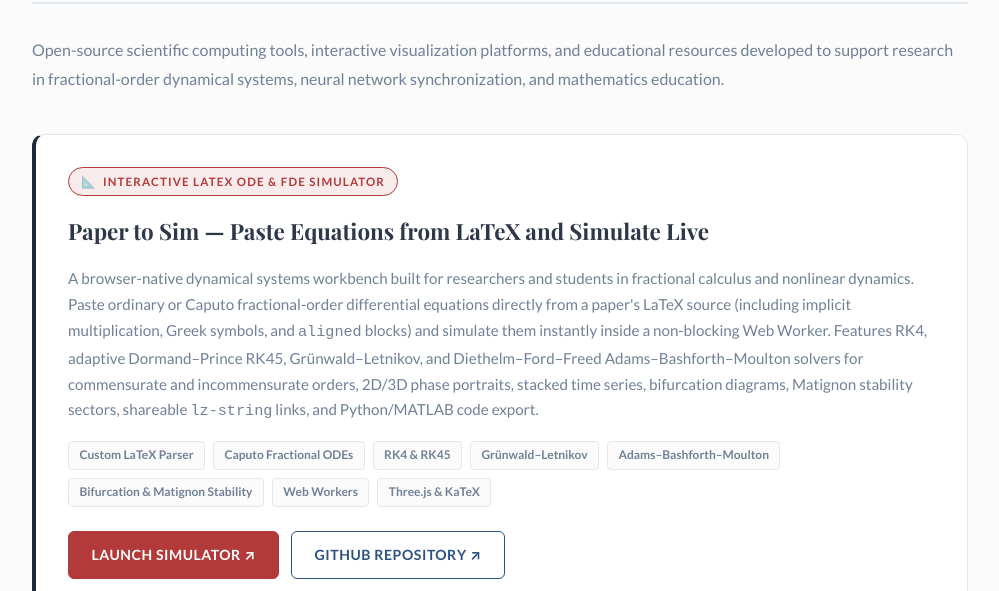
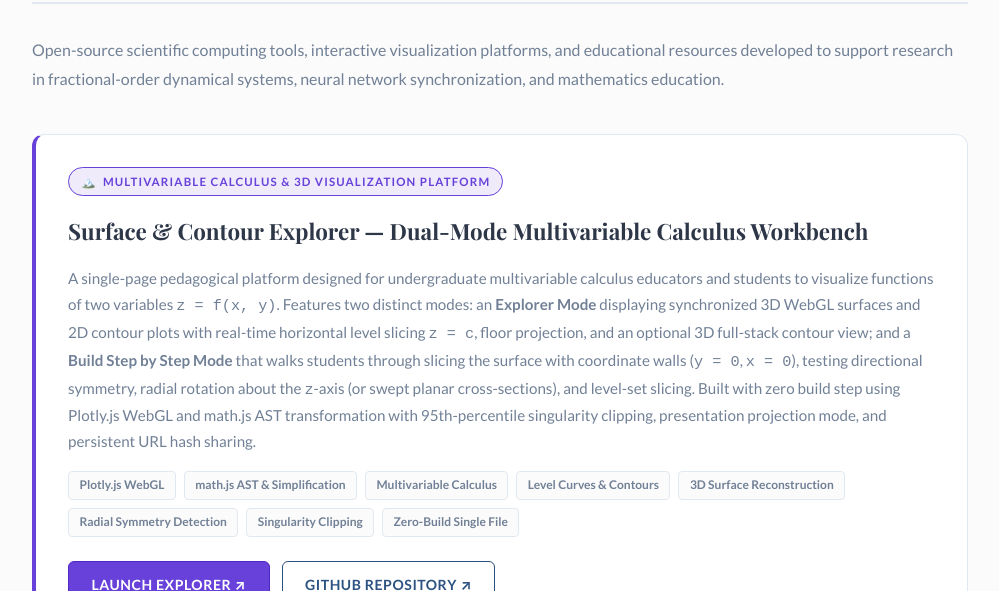
Before and after one commit to mdsamhussain1996/mdsamhussain1996.github.io, a plain HTML site: page projects.html in a window 1280 px wide. Shown: the part 209-800 px from the top of the page, without its empty margins (140-1139 px from the left). Drawn offline with nearby package versions, Linux system fonts and the light colour scheme; a web font is replaced by a local one.

Commit message:
feat: add Surface & Contour Explorer to portfolio

```diff
--- a/projects.html
+++ b/projects.html
@@ -83,6 +83,35 @@
     <p style="color:var(--text-muted);font-size:1rem;margin-bottom:2.5rem;line-height:1.8">
       Open-source scientific computing tools, interactive visualization platforms, and educational resources developed to support research in fractional-order dynamical systems, neural network synchronization, and mathematics education.
     </p>
+
+    <!-- Project: Surface & Contour Explorer -->
+    <div class="project-card" style="border-left: 4px solid #6741D9;">
+      <div class="project-badge" style="color:#6741D9;background:rgba(103,65,217,0.1);border-color:#6741D9;">
+        <span>🏔️</span> Multivariable Calculus &amp; 3D Visualization Platform
+      </div>
+      <h2 class="project-title">Surface &amp; Contour Explorer — Dual-Mode Multivariable Calculus Workbench</h2>
+      <p class="project-desc">
+        A single-page pedagogical platform designed for undergraduate multivariable calculus educators and students to visualize functions of two variables <code>z = f(x, y)</code>. Features two distinct modes: an <strong>Explorer Mode</strong> displaying synchronized 3D WebGL surfaces and 2D contour plots with real-time horizontal level slicing <code>z = c</code>, floor projection, and an optional 3D full-stack contour view; and a <strong>Build Step by Step Mode</strong> that walks students through slicing the surface with coordinate walls (<code>y = 0</code>, <code>x = 0</code>), testing directional symmetry, radial rotation about the <code>z</code>-axis (or swept planar cross-sections), and level-set slicing. Built with zero build step using Plotly.js WebGL and math.js AST transformation with 95th-percentile singularity clipping, presentation projection mode, and persistent URL hash sharing.
+      </p>
+      <div class="project-tags">
+        <span class="project-tag">Plotly.js WebGL</span>
+        <span class="project-tag">math.js AST &amp; Simplification</span>
+        <span class="project-tag">Multivariable Calculus</span>
+        <span class="project-tag">Level Curves &amp; Contours</span>
+        <span class="project-tag">3D Surface Reconstruction</span>
+        <span class="project-tag">Radial Symmetry Detection</span>
+        <span class="project-tag">Singularity Clipping</span>
+        <span class="project-tag">Zero-Build Single File</span>
+      </div>
+      <div class="project-actions">
+        <a href="https://mdsamhussain1996.github.io/surface-contour-explorer/" target="_blank" rel="noopener" class="btn" style="background:#6741D9;border-color:#5227C7;color:#FFFFFF;font-weight:700;">
+          Launch Explorer ↗
+        </a>
+        <a href="https://github.com/mdsamhussain1996/surface-contour-explorer" target="_blank" rel="noopener" class="btn btn-outline">
+          GitHub Repository ↗
+        </a>
+      </div>
+    </div>
 
     <!-- Project: Paper to Sim -->
     <div class="project-card" style="border-left: 4px solid #1C2A3A;">
```
Also changed, not shown: index.html (+24 -0 lines).
